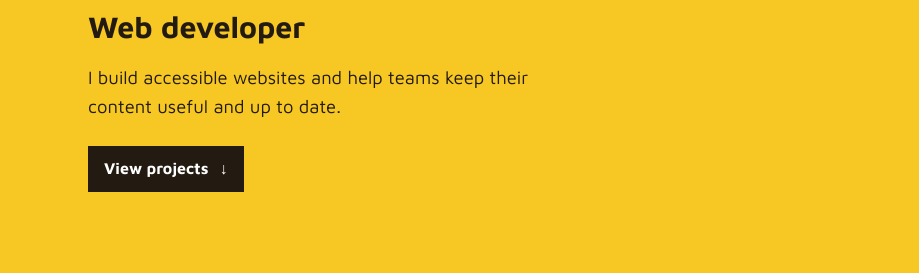
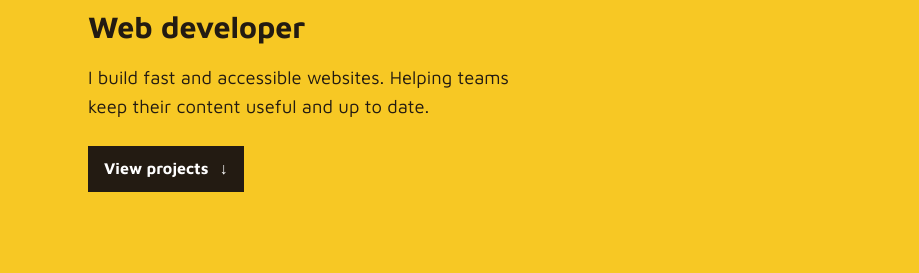
Before and after one commit to mossymatrix/portfolio-2026, a plain HTML site: page index.html in a window 1280 px wide. Shown: the part 385-658 px from the top of the page, 0-919 px from the left. Drawn offline with Linux system fonts and the light colour scheme.

Commit message:
Update the homepage hero blurb

```diff
--- a/index.html
+++ b/index.html
@@ -23,7 +23,7 @@
         <div>
           <h1>David Hale</h1>
           <p class="role">Web developer</p>
-          <p class="intro">I build accessible websites and help teams keep their content useful and up to date.</p>
+          <p class="intro">I build fast and accessible websites. Helping teams keep their content useful and up to date.</p>
           <a class="button" href="#work">View projects <span aria-hidden="true">↓</span></a>
         </div>
         <img class="hero-mark" src="assets/img/logo.svg" alt="" width="220" height="220">
```
